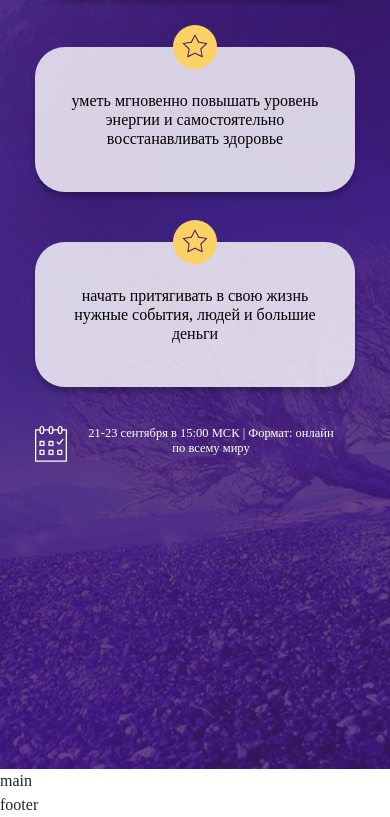
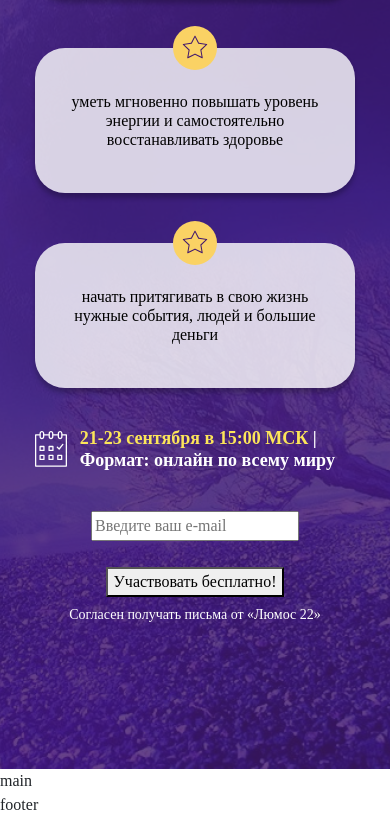
Before and after one commit to nikita1984/esoteric_One, a website: page index.html in a window 390 px wide. Shown: the part 654-1471 px from the top of the page. Drawn offline with nearby package versions, Linux system fonts and the light colour scheme; a web font is replaced by a local one.

Commit message:
section and form added in header for mobile

```diff
--- a/index.html
+++ b/index.html
@@ -64,17 +64,26 @@
                         <div class="header__timeAndPlace-iconBlock">
                             <img class="timeAndPlace__icon" src="./images/timeAndPlace.svg" alt="timeAndPlace.svg">
                         </div>
-                        <article class="timeAndPlace__article">
-                            <h5 class="timeAndPlace__infotext">21-23 сентября в&nbsp;15:00&nbsp;МСК&nbsp;|
-                                Формат: онлайн по&nbsp;всему миру</h5>
+                        <article class="header__timeAndPlace-article">
+                            <h5 class="h5 text_bold">
+                                <span class="text_color_yellow">21-23 сентября в&nbsp;15:00&nbsp;МСК&nbsp;</span>| <br/>
+                                Формат: онлайн по&nbsp;всему миру
+                            </h5>
                         </article>
                     </section>
+
+                    <form action="sendInvite" class="header__form">
+                        <input type="email"
+                            name="email"
+                            class="input"
+                            placeholder="Введите ваш e-mail"
+                        >
+                        <button type="submit" class="button header__form-button">
+                            Участвовать бесплатно!
+                        </button>
+                        <p class="p header__form_p">Согласен получать письма от&nbsp;&laquo;Люмос&nbsp;22&raquo;</p>
+                    </form>
                     <!--
-                    <form action="sendInvite">
-                        <input type="email" name="email" placeholder="Введите ваш e-mail">
-                        <button type="submit">Участвовать бесплатно!</button>
-                        <p>Согласен получать письма от&nbsp;&laquo;Люмос&nbsp;22&raquo;</p>
-                    </form>
                     <div class="inviteText">
                         <img class="inviteTest__icon" src="./images/inviteTest-icons.svg" alt="inviteTest-icons.svg">
                         <p class="inviteTest__text"></p>
--- /dev/null
+++ b/sass/_button.sass
@@ -0,0 +1,10 @@
+.button
+    width: 100%
+    height: 56px
+    border-radius: 30px
+    background: linear-gradient(75.93deg, #FAD264 44.82%, #FCE558 70.67%)
+    box-shadow: 0px 5px 5px rgba(0, 0, 0, 0.25)
+    outline: none
+    border: none
+    cursor: pointer
+    font-size: 1.8rem
--- a/sass/_h4.sass
+++ b/sass/_h4.sass
@@ -1,3 +1,3 @@
 .h4
     font-size: 2.4rem
-    line-height: 2.784rem
+    line-height: 2.8rem
--- /dev/null
+++ b/sass/_h5.sass
@@ -0,0 +1,4 @@
+.h5
+    font-size: 1.8rem
+    line-height: 2.2rem
+    margin: unset
--- a/sass/_header.sass
+++ b/sass/_header.sass
@@ -60,9 +60,18 @@
 
 .header__timeAndPlace
     display: flex
-
+    align-items: center
 .header__timeAndPlace-iconBlock
     width: 10%
+.header__timeAndPlace-article
+    text-align: left
+    margin-left: 4%
+    width: 86%
 
-.timeAndPlace__article
-    width: 90%
+.header__form
+    margin:
+        top: 4rem
+.header__form-button
+    margin:
+        top: 2.6rem
+        bottom: 1rem
--- /dev/null
+++ b/sass/_input.sass
@@ -0,0 +1,15 @@
+.input
+    width: 100%
+    height: 56px
+    background: #FFFFFF
+    box-shadow: 0px 5px 5px rgba(0, 0, 0, 0.25)
+    border-radius: 30px
+    outline: none
+    border: none
+    text-overflow: ellipsis
+    padding: 8%
+    font-size: 1.8rem
+    &::placeholder
+        color: #1f1a1a
+        text-align: center
+        font-size: 1.8rem
--- /dev/null
+++ b/sass/_p.sass
@@ -0,0 +1,5 @@
+.p
+    font-size: 1.4
+    line-height: 1.6
+    letter-spacing: 0.1rem
+    margin: unset
--- a/sass/_text.sass
+++ b/sass/_text.sass
@@ -6,4 +6,4 @@
 
 .text_bold
     font-weight: 700
-    line-height: 2.176rem
+    // line-height: 2.176rem
--- a/sass/style.sass
+++ b/sass/style.sass
@@ -8,8 +8,10 @@
 @import _text
 @import _h1
 @import _h4
+@import _h5
 @import _h6
 @import _hr
 @import _circle
 @import _blank
+@import _test
 @import _header
```
Also changed, not shown: sass/_test.sass (added), styles/style.css, 1 other file.
